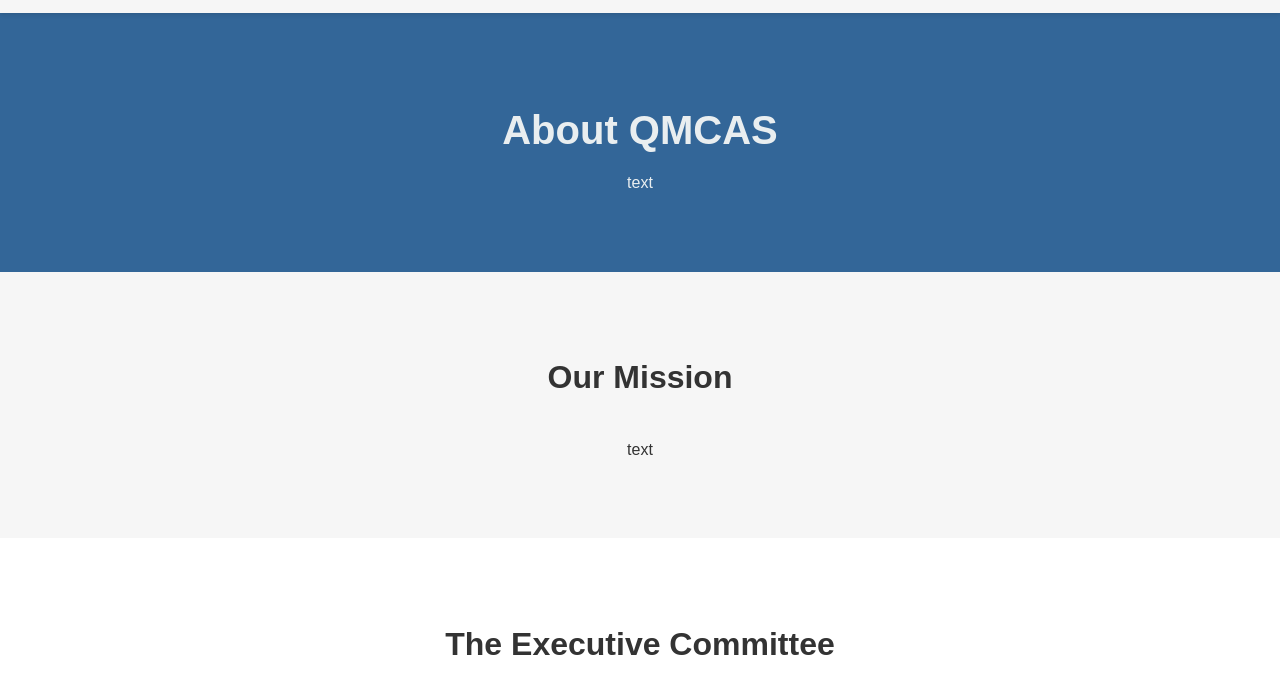
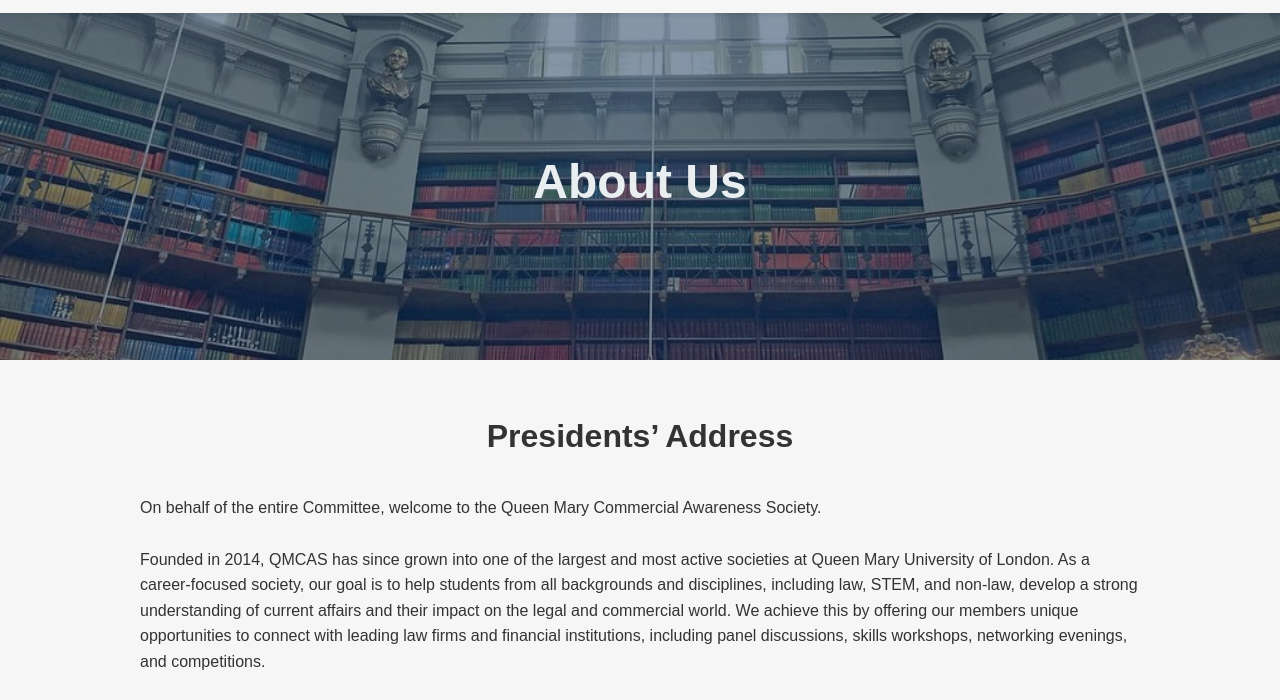
Before and after one commit to lukasm27/qmcas-website, a plain HTML site: page about.html in a window 1280 px wide. Shown: the part 99-799 px from the top of the page. Drawn offline with Linux system fonts and the light colour scheme.

Commit message:
presidents address moved

```diff
--- a/about.html
+++ b/about.html
@@ -38,18 +38,22 @@
     </header>
 
     <main>
-        <!-- Page Header -->
-        <section class="page-header">
+        <section class="about-hero">
             <div class="container">
-                <h1>About QMCAS</h1>
-                <p>text</p>
+                <h1>About Us</h1>
             </div>
         </section>
         <section class="mission-section">
             <div class="container">
-                <h2>Our Mission</h2>
+                <h2>Presidents’ Address</h2>
                 <p>
-                    text
+                On behalf of the entire Committee, welcome to the Queen Mary Commercial Awareness Society.<br><br>
+                Founded in 2014, QMCAS has since grown into one of the largest and most active societies at Queen Mary University of London. As a career-focused society, our goal is to help students from all backgrounds and disciplines, including law, STEM, and non-law, develop a strong understanding of current affairs and their impact on the legal and commercial world. We achieve this by offering our members unique opportunities to connect with leading law firms and financial institutions, including panel discussions, skills workshops, networking evenings, and competitions.<br><br>
+                Over the years, QMCAS has expanded its activities and reach, always guided by a commitment to accessibility and impact. This year, our focus is on strengthening that foundation through new initiatives. We are especially delighted to introduce the QMCAS Career Accelerator, which connects members directly with mentors who have secured first-year schemes, vacation schemes, and training contracts at leading US and Magic Circle law firms. Moreover, we are able to host more career and social events than ever, thanks to the generous support of our sponsors and the guest speakers who continue to share their insights with our members. Above all, QMCAS remains dedicated to supporting our members. Whether that means helping you develop your commercial awareness, connect with leading professionals, or simply find a community of like-minded peers, our focus remains the same.<br><br>
+                Congratulations to all incoming first-year students and a warm welcome back to returning students. To our current members, thank you for your ongoing support, and to those joining for the first time, we look forward to meeting you and sharing an exciting year ahead together.<br><br>
+                Yours faithfully,<br><br>
+                <b>Janice Wong and Matei Tasnadi<br><br>
+                QMCAS Co-Presidents 2025/26</b>
                 </p>
             </div>
         </section>
--- a/style.css
+++ b/style.css
@@ -85,7 +85,7 @@ header {
     background-position: center;
     color: var(--light-text-color);
     text-align: center;
-    padding: 250px 0;
+    padding: 220px 0;
 }
 .hero h1 {
     font-size: 3rem;
@@ -322,13 +322,27 @@ footer {
     border-top: 1px solid #ddd;
 }
 /* ============== ABOUT PAGE STYLES ============== */
+.about-hero{
+    background-color: var(--primary-color); /* Fallback color */
+    background-image: linear-gradient(rgba(13, 44, 79, 0.5), rgba(13, 44, 79, 0.5)), url('images/about.jpg');
+    background-size: cover;
+    background-position: center;
+    color: var(--light-text-color);
+    text-align: center;
+    padding: 100px 0;
+}
+.about-hero h1 {
+    font-size: 3rem;
+    margin-bottom: 50px;
+}
+
 .mission-section {
-    padding: 60px 0;
-    text-align: center;
+    padding: 30px 0;
+    text-align: left;
 }
 
 .mission-section .container {
-    max-width: 800px; /* Makes the paragraph easier to read */
+    max-width: 1000px; /* Makes the paragraph easier to read */
 }
 
 .committee-section {
```
Also changed, not shown: index.html (+0 -12 lines), images/about.jpg (added).
